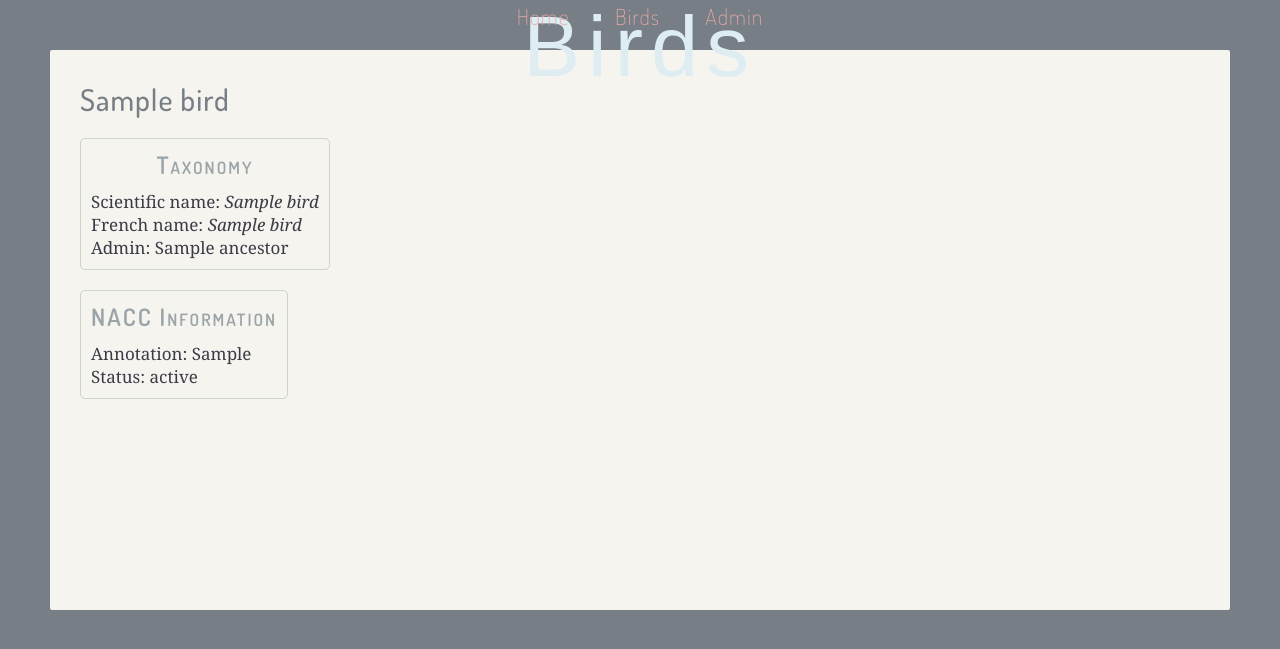
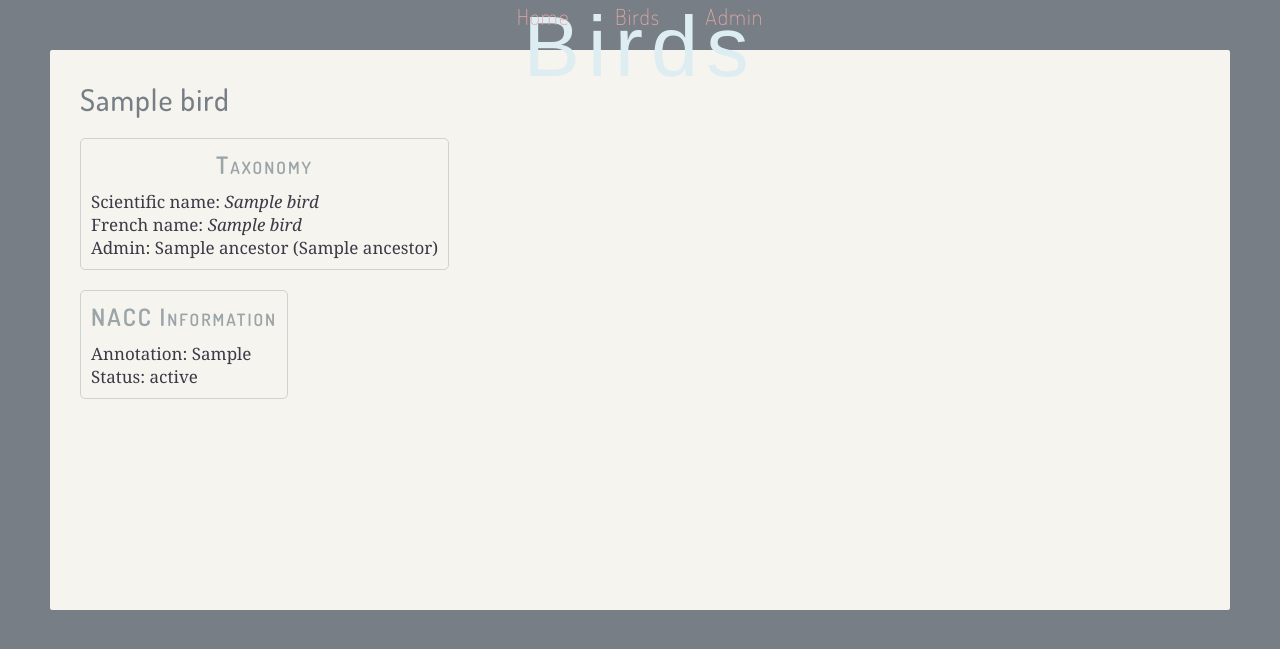
Before and after one commit to katur/forthebirds, a Django app: template birds/templates/bird.html in a window 1280 px wide. Shown: the part 100-749 px from the top of the page. Run offline with Django 3.2, Linux system fonts and the light colour scheme; the template is opened without the code that fills it: most values are stand-ins (such as "Sample title", 1, 10 or a date in 2020); some libraries are stand-ins or nearby versions; some web fonts are replaced.

Commit message:
show proper taxonomy names, adding common name if available

```diff
--- a/birds/templates/bird.html
+++ b/birds/templates/bird.html
@@ -12,7 +12,10 @@
   {% for ancestor in bird.get_ancestors %}
     <span>
       {{ ancestor.level|capfirst }}:
-      {{ ancestor }}
+      {{ ancestor.name }}
+      {% if ancestor.common_name %}
+        ({{ ancestor.common_name }})
+      {% endif %}
     </span>
   {% endfor %}
 </div>
```
